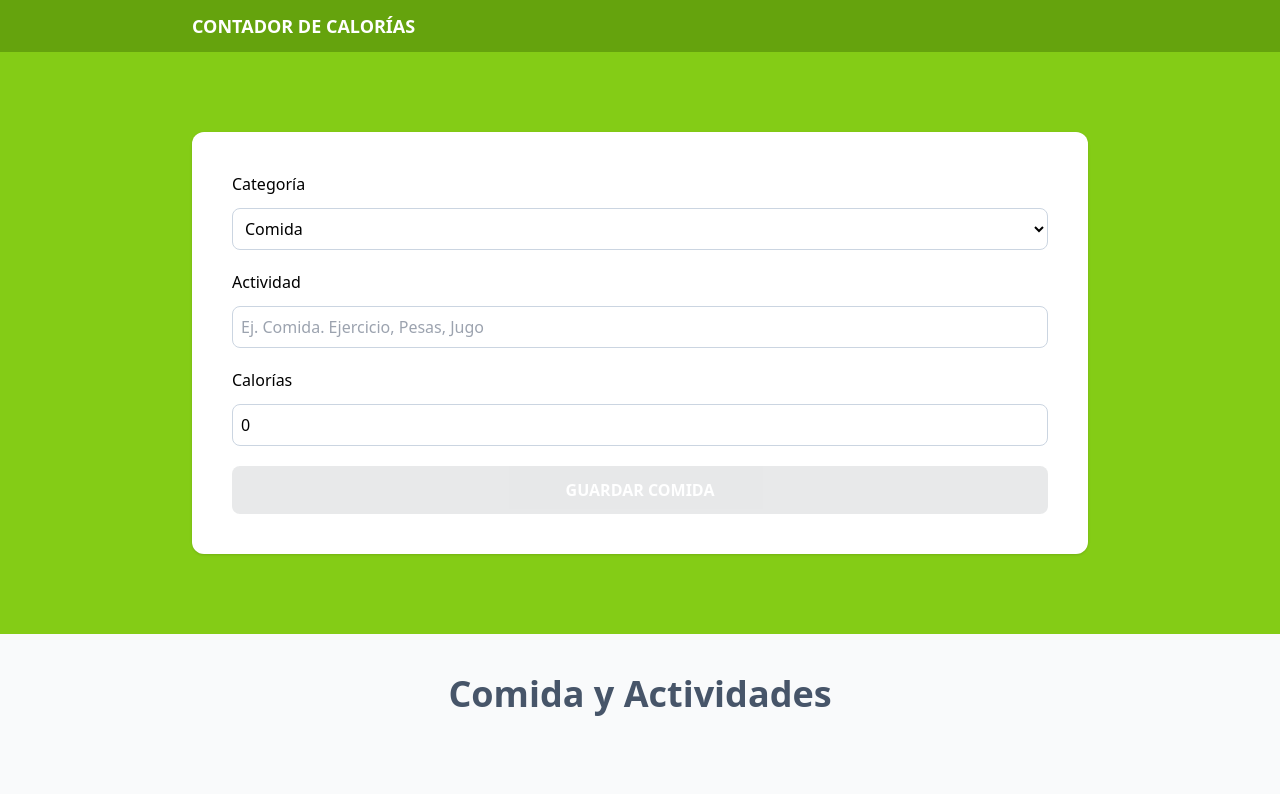
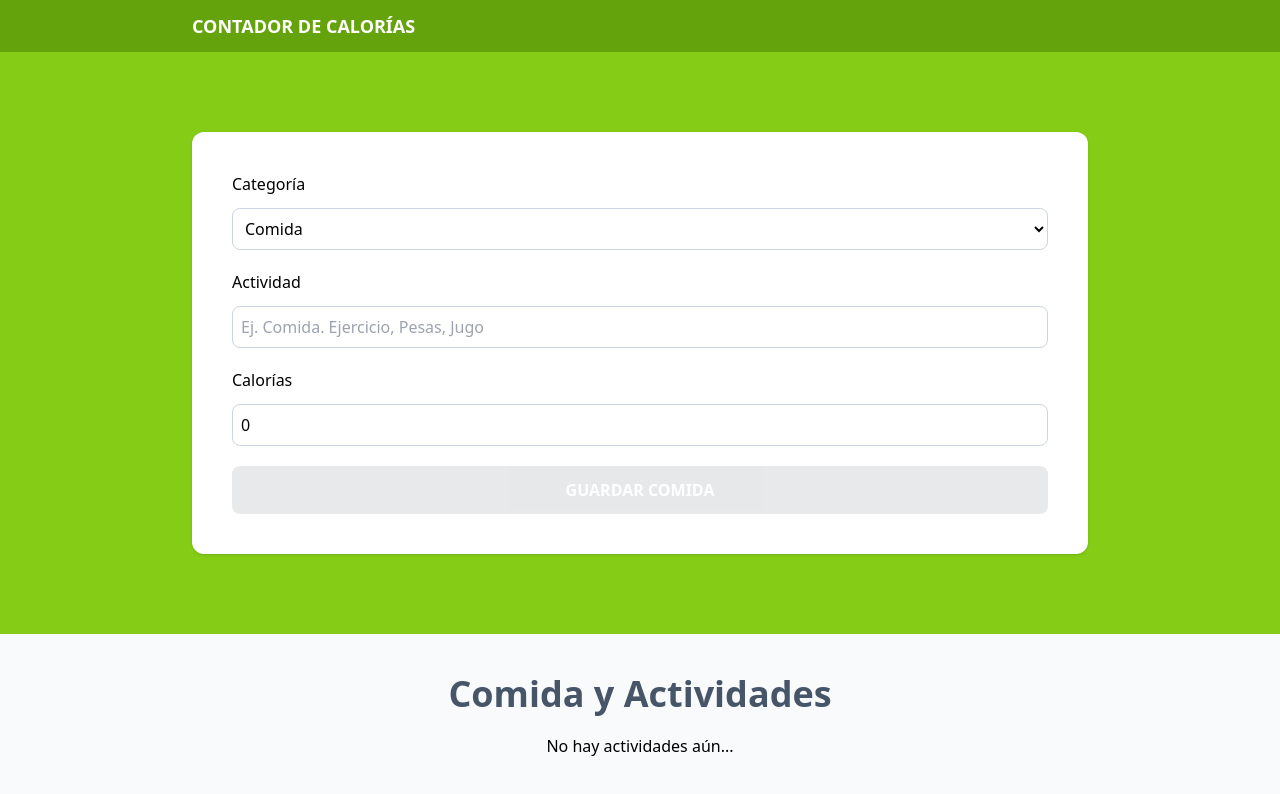
Before and after one commit to AlonsoAM/contador_calorias_react_ts, a React (Vite) app: page / in a window 1280 px wide. Shown: the top 794 px of the page. Built offline with nearby package versions, Linux system fonts and the light colour scheme.

Commit message:
Mostrando mensaje de no hay actividades

```diff
--- a/src/components/ActivityList.tsx
+++ b/src/components/ActivityList.tsx
@@ -14,12 +14,17 @@ const ActivityList = ({activities, dispatch}: ActivityListProps) => {
     const categoryName = useMemo(() =>
             (category: Activity['category']) => categories.map(cat => cat.id === category ? cat.name : '')
         , [activities])
+    const isEmptyActivities = useMemo(() => activities.length === 0, [activities])
 
     return (
         <>
             <h2 className='text-4xl font-bold text-slate-600 text-center'>Comida y Actividades</h2>
-            {activities.map((activity) => (
-                <div key={activity.id} className='bg-white shadow px-5 py-10 flex justify-between rounded-xl mt-5'>
+
+            {isEmptyActivities ?
+                <p className='text-center my-5'>No hay actividades aún...</p> :
+                activities.map((activity) => (
+                    <div key={activity.id}
+                         className='bg-white shadow px-5 py-10 flex justify-between rounded-xl mt-5'>
                         <div className='space-y-2 relative'>
                             <p className={`absolute -top-8 -left-8 px-10 py-2 text-white uppercase font-bold ${activity.category === 1 ? 'bg-lime-500' : 'bg-orange-500'} rounded-xl`}>
                                 {categoryName(+activity.category)}
@@ -49,7 +54,8 @@ const ActivityList = ({activities, dispatch}: ActivityListProps) => {
                             </button>
                         </div>
                     </div>
-            ))}
+                ))
+            }
         </>
     )
 }
```
Lines whose indentation alone changed are shown as unchanged.
